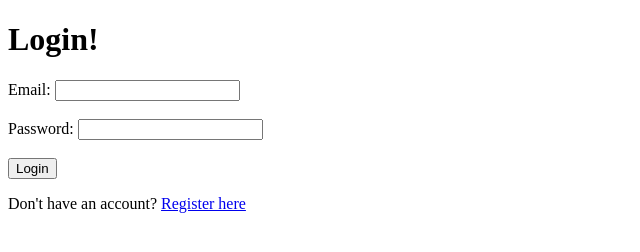
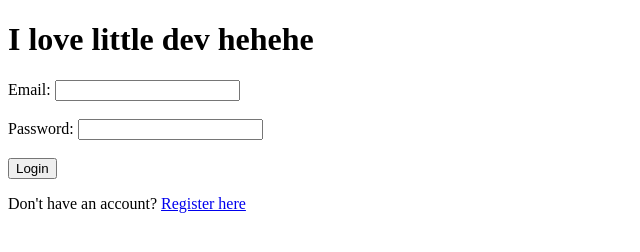
Before and after one commit to Devon-Wilkening/CS396---Blog-Website, a website: page public/login.html in a window 1280 px wide. Shown: the whole page, without its empty margins (0-640 px from the left). Drawn offline with Linux system fonts and the light colour scheme.

Commit message:
one more test!

```diff
--- a/public/login.html
+++ b/public/login.html
@@ -7,7 +7,7 @@
     <title>Login</title>
 </head>
 <body>
-    <h1>Login!</h1>
+    <h1>I love little dev hehehe</h1>
     <form action="/login" method="POST">
         <!-- Login form. Should take email and password -->
         <label for="email">Email:</label>
```
